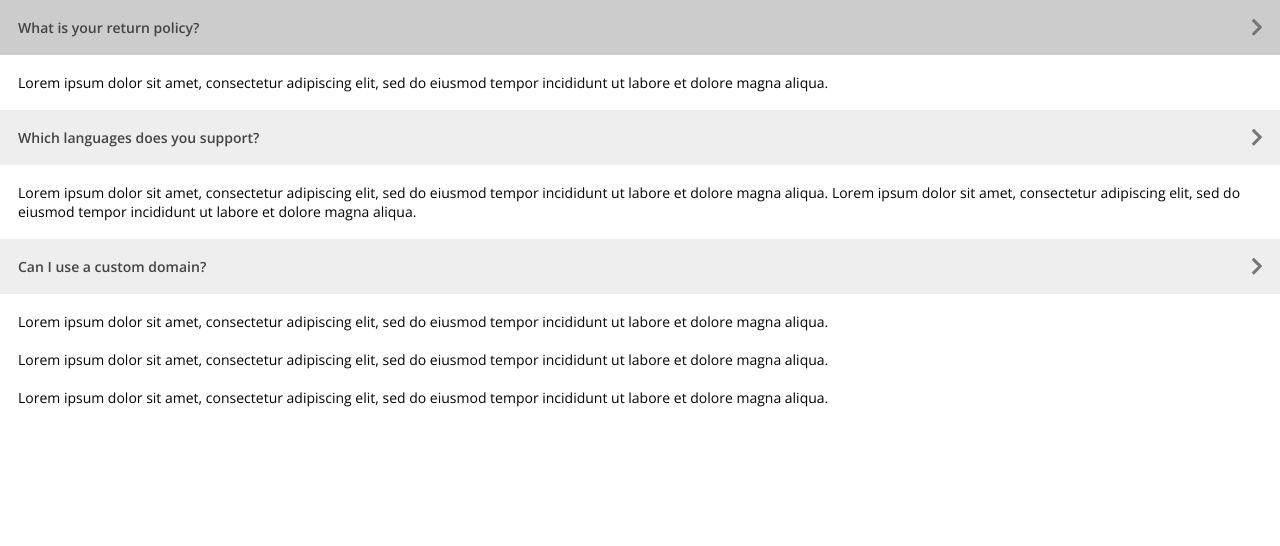
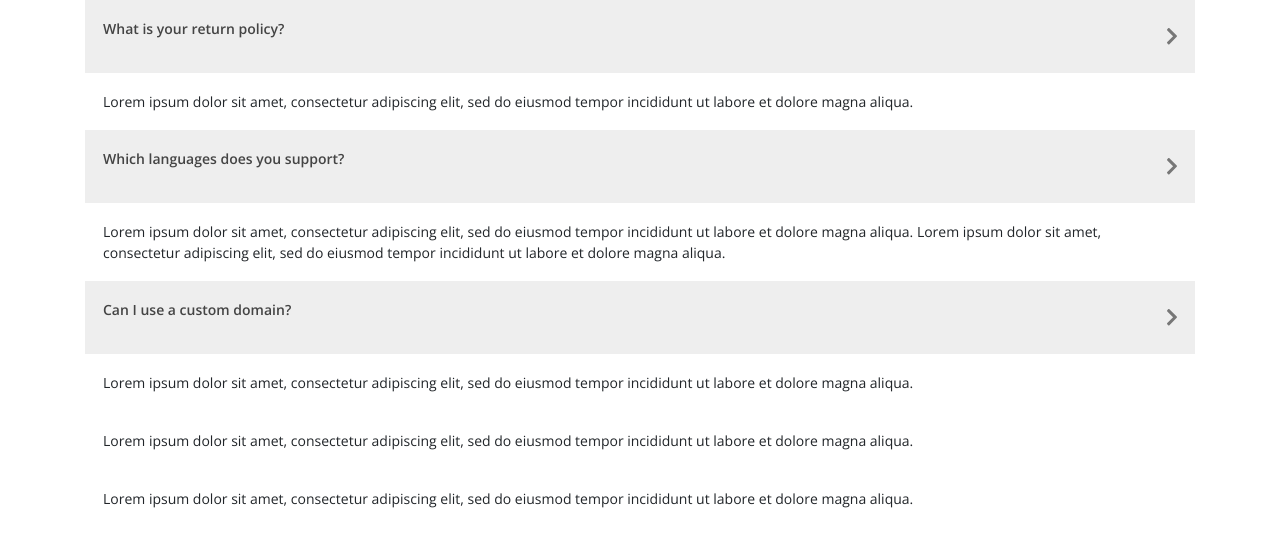
Before and after one commit to toribromma/reactAccordion, a React (Create React App) app: page / in a window 1280 px wide. Shown: the top 546 px of the page. Built offline with nearby package versions, Linux system fonts and the light colour scheme.

Commit message:
useRef to reference scrollHeight of each accordion content

```diff
--- a/public/index.html
+++ b/public/index.html
@@ -3,6 +3,8 @@
   <head>
     <meta charset="utf-8" />
     <link rel="icon" href="%PUBLIC_URL%/favicon.ico" />
+    <!-- CSS only -->
+    <link rel="stylesheet" href="https://stackpath.bootstrapcdn.com/bootstrap/4.5.0/css/bootstrap.min.css" integrity="sha384-9aIt2nRpC12Uk9gS9baDl411NQApFmC26EwAOH8WgZl5MYYxFfc+NcPb1dKGj7Sk" crossorigin="anonymous">
     <meta name="viewport" content="width=device-width, initial-scale=1" />
     <meta name="theme-color" content="#000000" />
     <meta
--- a/src/App.js
+++ b/src/App.js
@@ -2,9 +2,10 @@
 import logo from './logo.svg';
 import './App.css';
 import Accordion from "./components/Accordion"
+
 function App() {
   return (
-    <div>
+    <div className="container">
 
       <Accordion
        title="What is your return policy?"
--- a/src/components/Accordion/index.js
+++ b/src/components/Accordion/index.js
@@ -1,13 +1,17 @@
-import React, {useState} from "react";
+import React, {useState, useRef} from "react";
 import "./style.css";
 import Chevron from "../Chevron";
 
 function Accordion(props) {
     const [setActive, setActiveState] = useState("");
 
+    const content = useRef(null);
+
     function toggleAccordion() {
         setActiveState(setActive === "" ? "active" : "");
+        console.log(content.current.scrollHeight)
     }
+
 
  return (
    <div className="accordion__section">
@@ -15,7 +19,7 @@
        <p className="accordion__title">{props.title}</p>
        <Chevron className={"accordion__icon"} width={10} fill={"#777"} />
      </button>
-     <div className="accordion__content">
+     <div ref={content} className="accordion__content">
        <div
          className="accordion__text"
          dangerouslySetInnerHTML={{ __html: props.content }}
```
Also changed, not shown: 1 other file (tests, documents, lock files or other folders).
